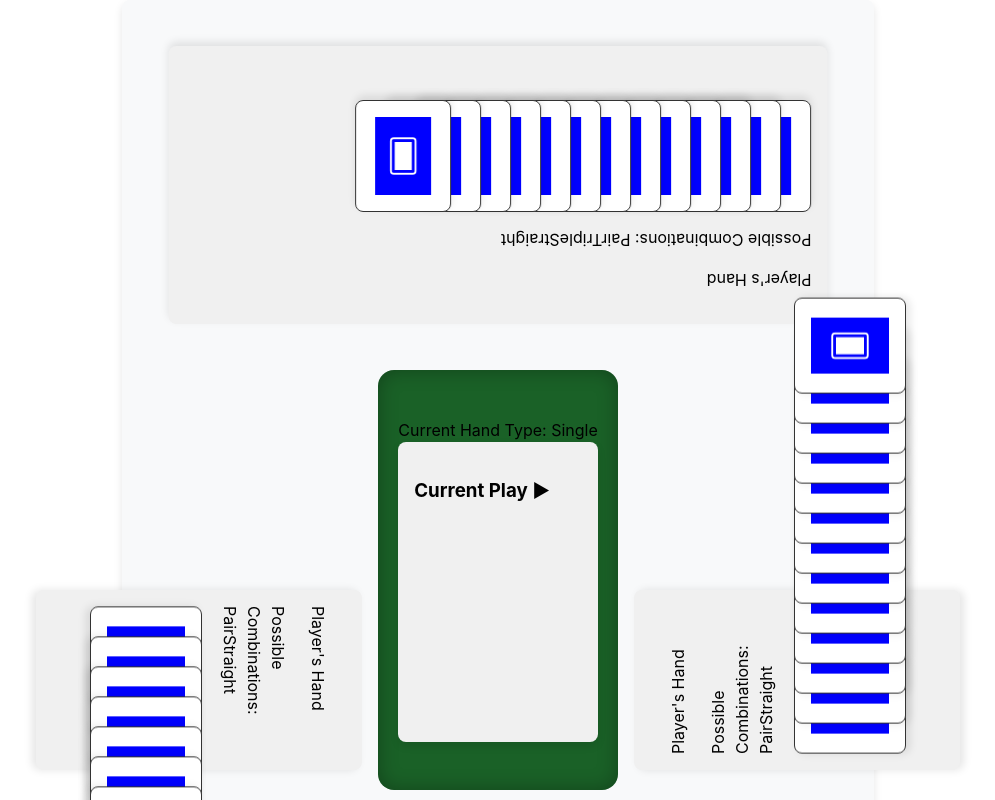
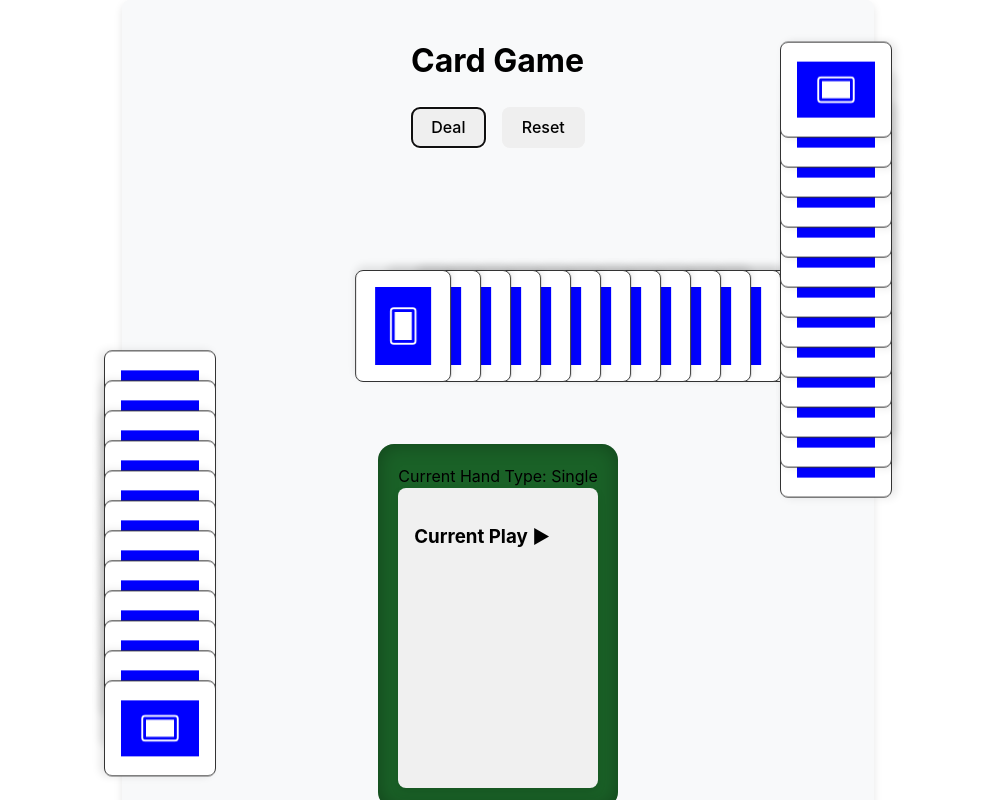
Before and after one commit to kevinphanle/ThirteenCardGame, a React (Vite) app: page / in a window 1280 px wide. Both pictures are taken after a click on the button "Deal". Shown: the top 800 px of the page, without its empty margins (142-1137 px from the left). Built offline with nearby package versions, Linux system fonts and the light colour scheme.

Commit message:
update table layout

```diff
--- a/src/App.module.css
+++ b/src/App.module.css
@@ -585,9 +585,10 @@
   box-sizing: border-box;
   margin: 1rem 0;
   padding: 1rem;
-  background-color: #f0f0f0;
+  /* background-color: #f0f0f0; */
   border-radius: 8px;
-  box-shadow: 0 4px 8px rgba(0, 0, 0, 0.1);
+  /* box-shadow: 0 4px 8px rgba(0, 0, 0, 0.1); */
+  display: inline-block;
 }
 
 .active-player {
@@ -636,8 +637,8 @@
 .gameTable {
   display: flex;
   flex-direction: column;
-  height: 100vh;
-  width: 100%;
+  /* height: 100vh; */
+  /* width: 100%; */
   padding: 20px;
   box-sizing: border-box;
 }
@@ -651,7 +652,7 @@
 
 .topPlayer,
 .bottomPlayer {
-  height: 150px;
+  /* height: 150px; */
   width: 100%;
   padding: 10px;
   box-sizing: border-box;
@@ -668,18 +669,25 @@
 .leftPlayer {
   /* Rotate cards for left player */
   transform: rotate(90deg);
-  transform-origin: center left;
+  transform-origin: top;
 }
 
 .rightPlayer {
   /* Rotate cards for right player */
   transform: rotate(-90deg);
-  transform-origin: center right;
+  transform-origin: top;
 }
 
 .topPlayer {
   /* Rotate cards for top player */
   transform: rotate(180deg);
+}
+
+.header {
+  display: flex;
+  justify-content: space-between;
+  align-items: center;
+  margin-bottom: 20px;
 }
 
 .centerPlayArea {
--- a/src/Game.tsx
+++ b/src/Game.tsx
@@ -53,10 +53,12 @@
 
   return (
     <div className={classNames.board}>
-      <h1>Card Game</h1>
-      <div className={classNames.btnContainer}>
-        <button onClick={handleDeal}>Deal</button>
-        <button onClick={handleReset}>Reset</button>
+      <div className="header">
+        <h1>Card Game</h1>
+        <div className={classNames.btnContainer}>
+          <button onClick={handleDeal}>Deal</button>
+          <button onClick={handleReset}>Reset</button>
+        </div>
       </div>
 
       {playerHands.length > 0 ? (
--- a/src/Player.tsx
+++ b/src/Player.tsx
@@ -284,14 +284,13 @@
       }`}
     >
       {isUserControlled && <p>Your Hand</p>}
-      {!isUserControlled && <p>Player's Hand</p>}
       {selectedCards.length > 0 && isCurrentPlayer && (
         <button onClick={playHand}>Play cards</button>
       )}
 
       {handType && <p>Hand Type: {handType}</p>}
 
-      <p>Possible Combinations: {possibleCombinations}</p>
+      {isUserControlled && <p>Possible Combinations: {possibleCombinations}</p>}
       {isCurrentPlayer && handHistory.length > 0 && (
         <button onClick={passTurn} className={classNames.passBtn}>
           Pass
```
